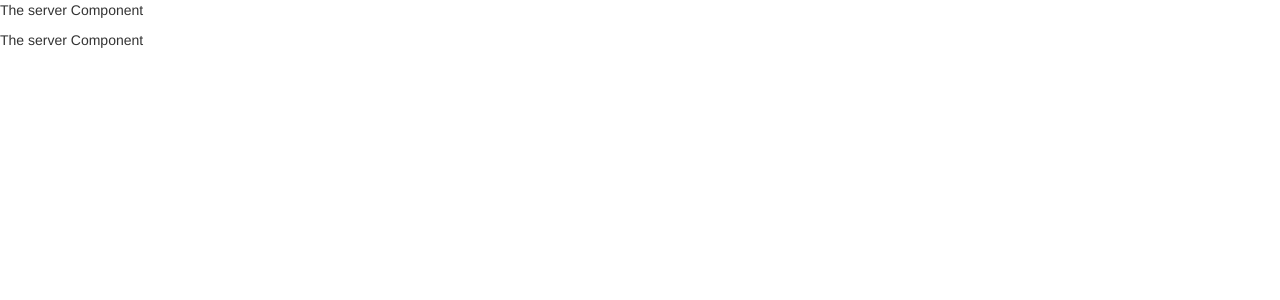
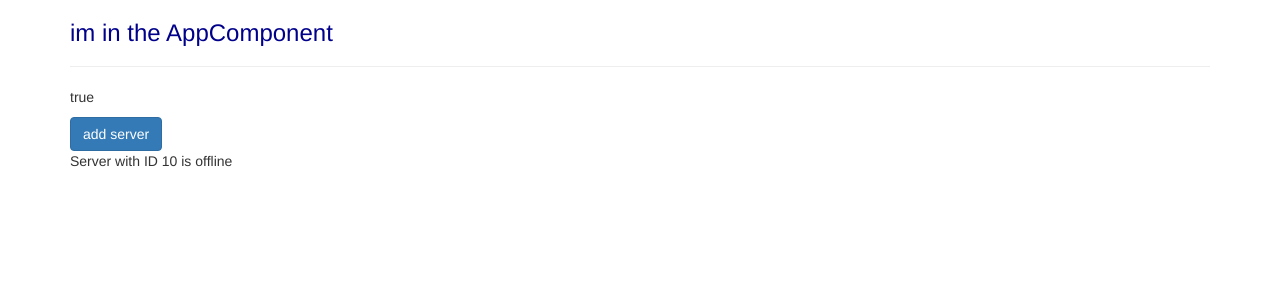
Before and after one commit to engAhmad/angular, an Angular app: page / in a window 1280 px wide. Shown: the top 300 px of the page. Built offline with nearby package versions, Linux system fonts and the light colour scheme.

Commit message:
property binding && string
property binding && string

```diff
--- a/src/app/app.component.css
+++ b/src/app/app.component.css
@@ -0,0 +1,3 @@
+h3 {
+    color: darkblue;
+}
--- a/src/app/app.component.html
+++ b/src/app/app.component.html
@@ -1 +1,9 @@
-<app-servers></app-servers>
+<div class="container">
+    <div class="row">
+        <div class="col-xs-12">
+            <h3>im in the AppComponent</h3>
+            <hr>
+            <app-servers></app-servers>
+        </div>
+    </div>
+</div>
--- a/src/app/server/server.component.html
+++ b/src/app/server/server.component.html
@@ -1 +1 @@
-<p>The server Component</p>
+<p>Server with ID {{ serverId }} is {{ getServerStatus() }}</p>
--- a/src/app/server/server.component.ts
+++ b/src/app/server/server.component.ts
@@ -1,3 +1,4 @@
+import { ThisReceiver } from "@angular/compiler";
 import { Component } from "@angular/core";
 
 @Component({
@@ -6,5 +7,11 @@ import { Component } from "@angular/core";
 
 })
 export class ServerComponent {
+    serverId: number = 10;
+    serverStatus: string = "offline";
+
+    getServerStatus() {
+        return this.serverStatus;
+    }
 
 }
--- a/src/app/servers/servers.component.html
+++ b/src/app/servers/servers.component.html
@@ -1 +1,3 @@
+<p [innerText]="allowNewServer"></p>
+<button [disabled]="!allowNewServer" class="btn btn-primary">add server</button>
 <app-server></app-server>
--- a/src/app/servers/servers.component.ts
+++ b/src/app/servers/servers.component.ts
@@ -2,12 +2,17 @@ import { Component, OnInit } from '@angular/core';
 
 @Component({
   selector: 'app-servers',
-  template: '<app-server></app-server><app-server></app-server>',
+  templateUrl: './servers.component.html',
   styleUrls: ['./servers.component.css']
 })
 export class ServersComponent implements OnInit {
+  allowNewServer = false;
 
-  constructor() { }
+  constructor() {
+    setTimeout(() => {
+      this.allowNewServer = true;
+    }, 2000)
+  }
 
   ngOnInit(): void {
   }
```
